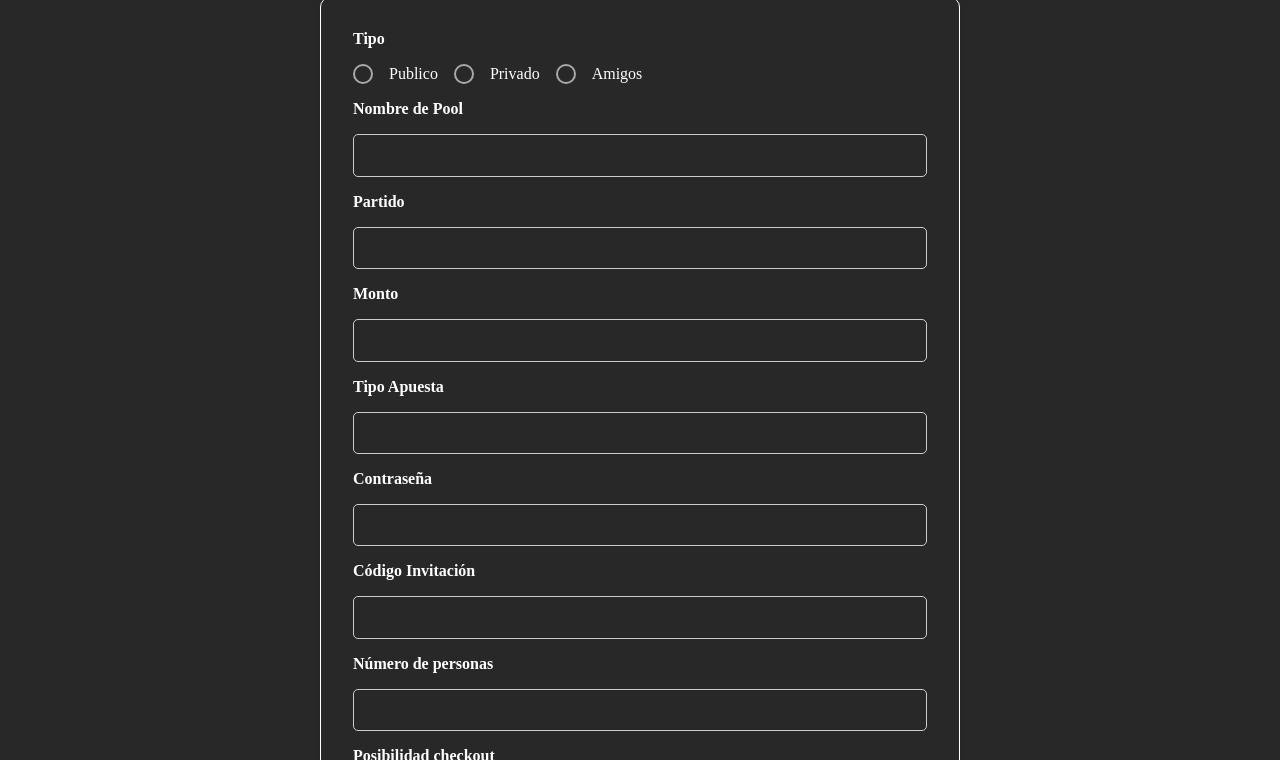
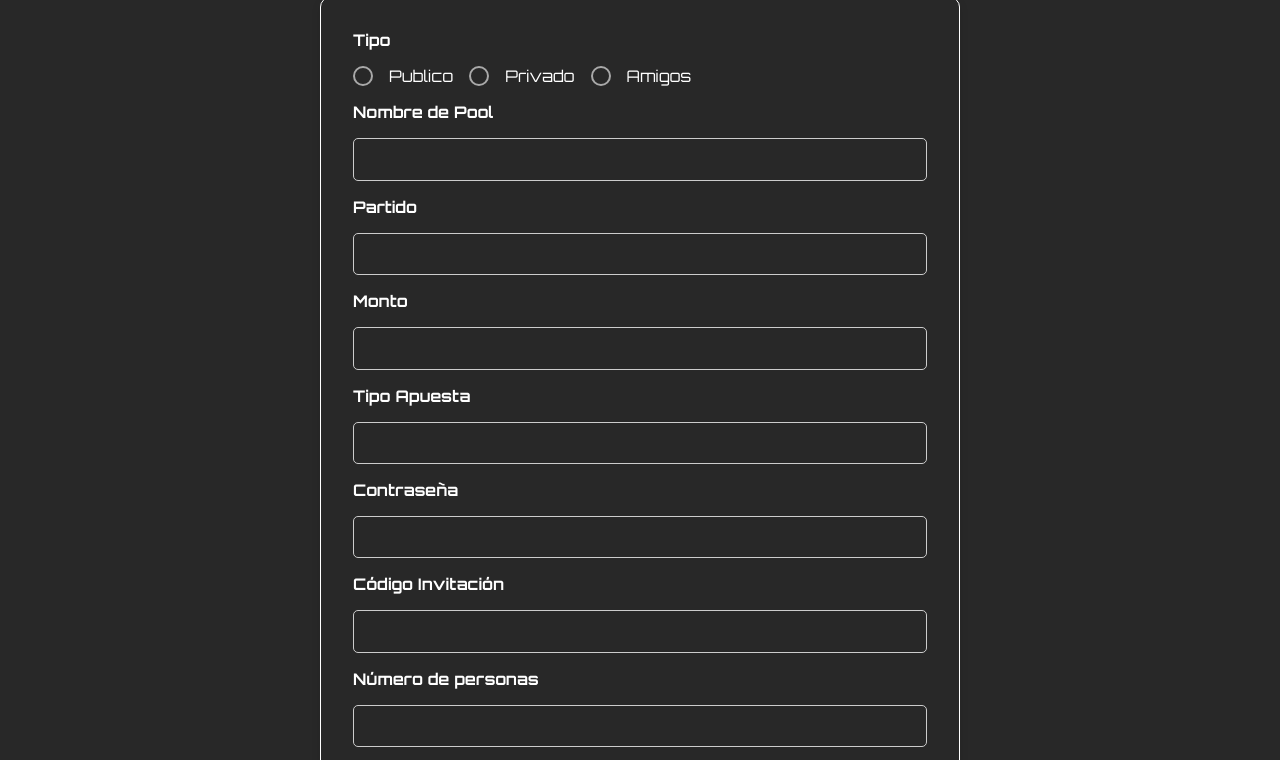
Before and after one commit to oscardavidtorres/ProyectoFInalDiw, a plain HTML site: page pages/CrearApuesta.html in a window 1280 px wide. Shown: the part 297-1057 px from the top of the page. Drawn offline with Linux system fonts and the light colour scheme; a web font is replaced by a local one.

Commit message:
Agregada fuente al proyecto

```diff
--- a/pages/CrearApuesta.html
+++ b/pages/CrearApuesta.html
@@ -7,7 +7,7 @@
     <link rel="stylesheet" href="../styles/crearApuesta.css">
     <link rel="preconnect" href="https://fonts.googleapis.com">
     <link rel="preconnect" href="https://fonts.gstatic.com" crossorigin>
-    <link href="https://fonts.googleapis.com/css2?family=Gruppo&display=swap" rel="stylesheet">
+    <link href="https://fonts.googleapis.com/css2?family=Orbitron:wght@400..900&display=swap" rel="stylesheet">
 </head>
 <body>
 
--- a/styles/crearApuesta.css
+++ b/styles/crearApuesta.css
@@ -29,7 +29,7 @@ a{
     text-decoration: none;
 }
 body {
-    font-family: "IM Fell French Canon SC", serif;
+    font-family: "Orbitron", serif;
 }
 .header{
     background-color: var(--secundario-azul);
--- a/styles/styles.css
+++ b/styles/styles.css
@@ -34,7 +34,7 @@ a{
 }
 
 body {
-    font-family: "IM Fell French Canon SC", serif;
+    font-family: "Orbitron", serif;
 }
 .header{
     background-color: var(--secundario-azul);
--- a/styles/stylesinicio.css
+++ b/styles/stylesinicio.css
@@ -29,7 +29,7 @@ a{
     text-decoration: none;
 }
 body {
-    font-family: "IM Fell French Canon SC", serif;
+    font-family: "Orbitron", serif;
 }
 .header{
     background-color: var(--secundario-azul);
--- a/styles/stylesmercado.css
+++ b/styles/stylesmercado.css
@@ -30,7 +30,7 @@ a{
 }
 
 body {
-    font-family: "IM Fell French Canon SC", serif;
+    font-family: "Orbitron SC", serif;
 }
 .header{
     background-color: var(--secundario-azul);
--- a/styles/stylesperfil.css
+++ b/styles/stylesperfil.css
@@ -30,7 +30,7 @@ a{
 }
 
 body {
-    font-family: "IM Fell French Canon SC", serif;
+    font-family: "Orbitron", serif;
 }
 .header{
     background-color: var(--secundario-azul);
--- a/styles/stylesranking.css
+++ b/styles/stylesranking.css
@@ -30,7 +30,7 @@ a{
 }
 
 body {
-    font-family: "IM Fell French Canon SC", serif;
+    font-family: "Orbitron", serif;
 }
 .header{
     background-color: var(--secundario-azul);
--- a/styles/stylesregistro.css
+++ b/styles/stylesregistro.css
@@ -26,7 +26,7 @@
 }
 
 body {
-    font-family: "IM Fell French Canon SC", serif;
+    font-family: "Orbitron", serif;
 }
 
 .header{
```
Also changed, not shown: index.html (+1 -1 lines), pages/IniciaSesion.html (+1 -1 lines), pages/MercadoApuestas.html (+1 -1 lines), pages/PaginaInicio.html (+1 -1 lines), pages/Perfil.html (+1 -1 lines), pages/RankingDesafios.html (+1 -1 lines), pages/registro.html (+1 -1 lines).
